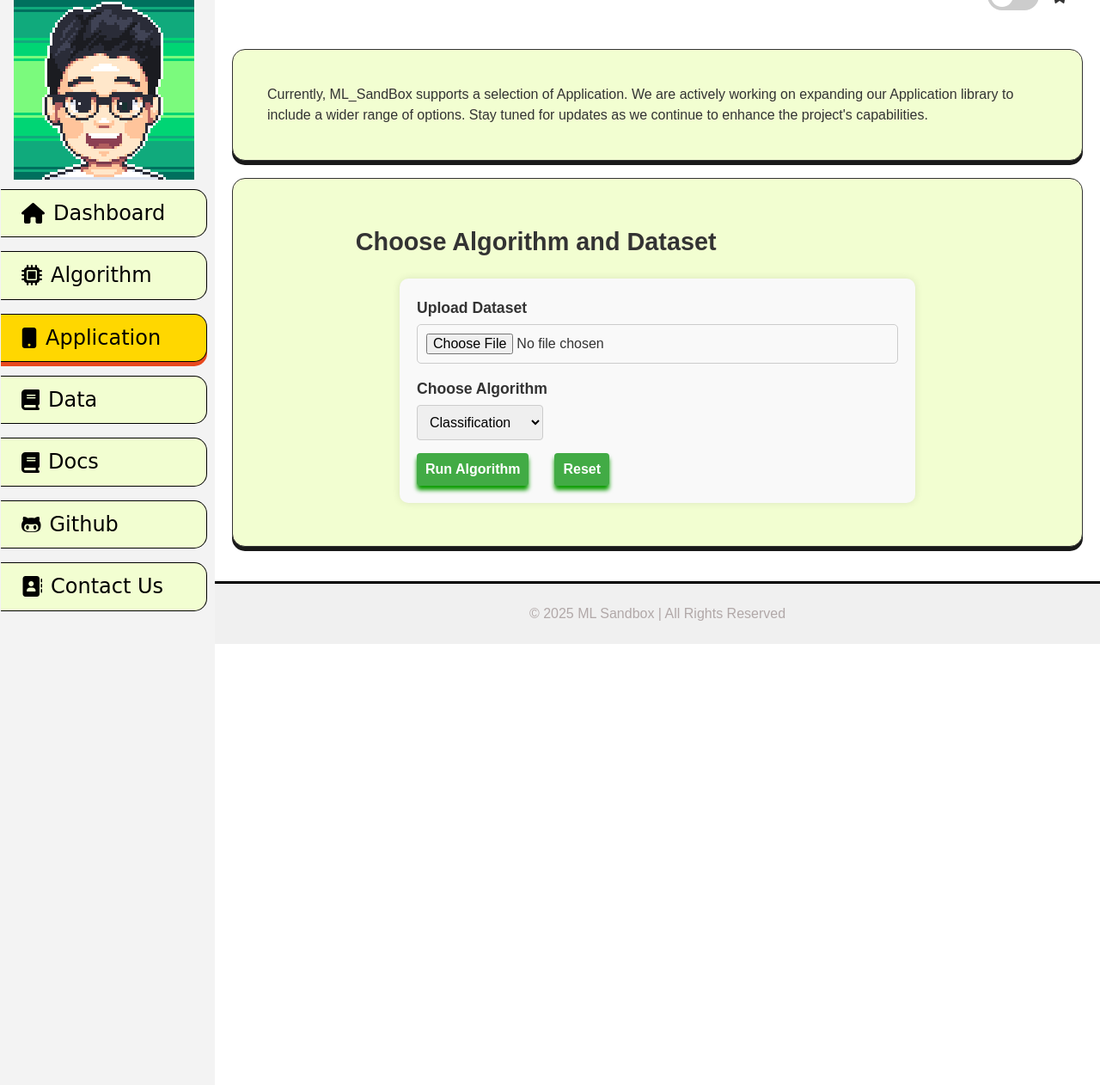
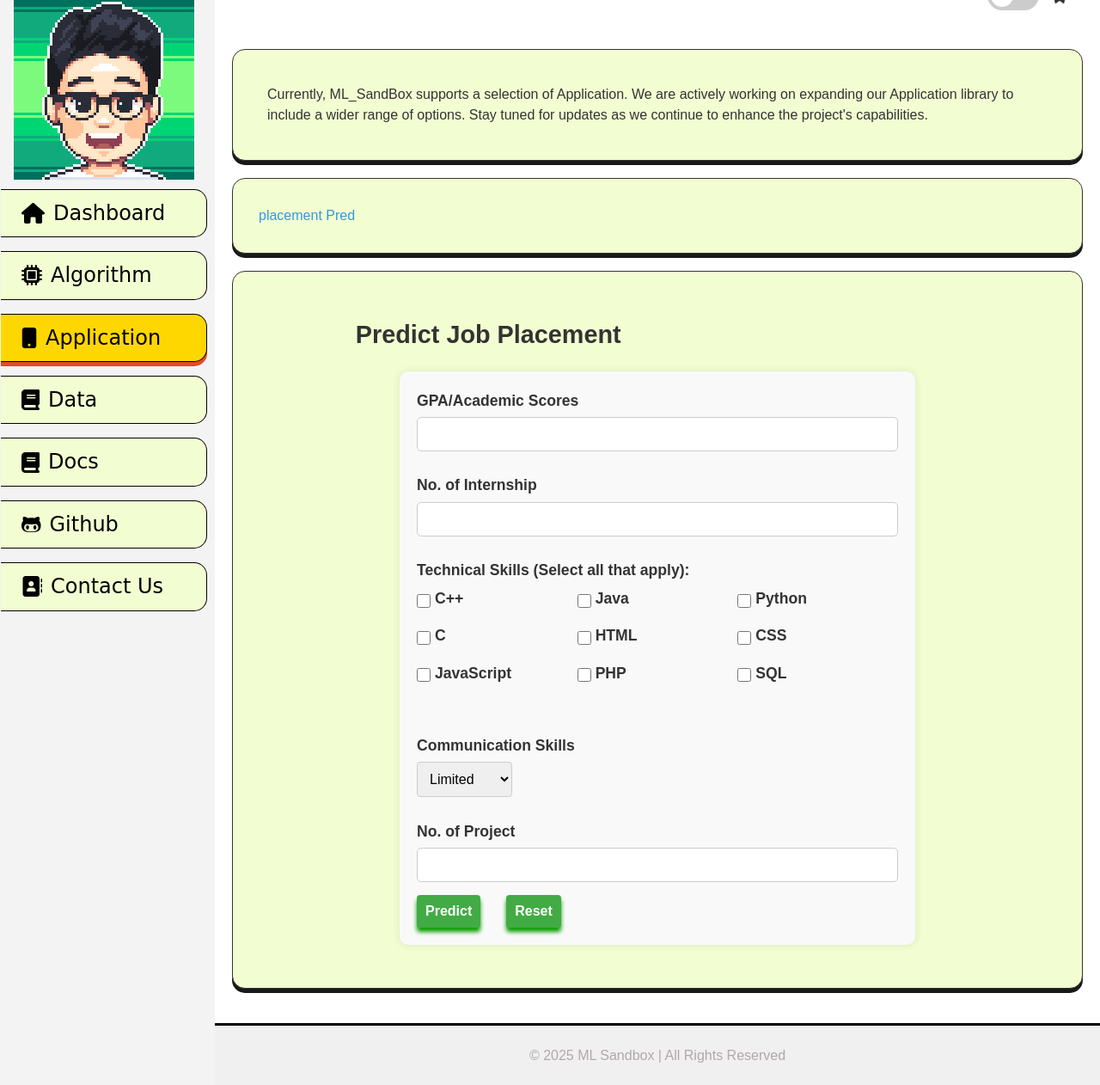
Before and after one commit to Hritikraj8804/ML-Sandbox, a Flask app: page /application in a window 1280 px wide. Shown: the part 52-1314 px from the top of the page at 86% size. Run offline with Flask 3, Linux system fonts and the light colour scheme.

Commit message:
resume frontend added

```diff
--- a/frontend/static/css/style.css
+++ b/frontend/static/css/style.css
@@ -375,6 +375,30 @@ button:hover {
 .form-group {
     margin-bottom: 15px;
 }
+
+/* Checkbox styles */
+.checkbox-container {
+    display: flex;
+    flex-wrap: wrap;
+    gap: 10px;
+}
+
+.checkbox-item {
+    display: flex;
+    align-items: center;
+    width: calc(33.33% - 10px); /* Three items per row with gap */
+}
+
+.checkbox-item input[type="checkbox"] {
+    width: 16px;
+    height: 16px;
+    margin-right: 5px;
+}
+
+.checkbox-item label {
+    margin: 0;
+}
+
 iframe {
     width: 100%;
     height: 600px;
--- a/frontend/templates/Application.html
+++ b/frontend/templates/Application.html
@@ -14,32 +14,98 @@
 
 {% block content %}
 <!-- Main Content -->
+ <main>
+    <nav>
+        <div class="nav nav-tabs" id="nav-tab" role="tablist">
+            <a class="nav-item nav-link active" id="nav-home-tab" data-toggle="tab" href="#resume" role="tab" aria-controls="nav-home" aria-selected="true">placement Pred</a>
+            <!-- <a class="nav-item nav-link" id="nav-profile-tab" data-toggle="tab" href="#nav-profile" role="tab" aria-controls="nav-profile" aria-selected="false">Results</a> -->
+        </div>
+    </nav>
+ </main>
 <main>
-    <div class="container">
-        <h2>Choose Algorithm and Dataset</h2>
+    <div class="container" id="resume">
+        <h2>Predict Job Placement</h2>
         <form id="algorithmForm" action="/process" method="POST" enctype="multipart/form-data" target="resultFrame" onsubmit="showResultFrame()">
-            <div class="form-group">
+            <!-- <div class="form-group">
                 <label for="dataset">Upload Dataset</label>
                 <input type="file" name="dataset" id="dataset" required>
-            </div>
+            </div> -->
 
-            <div class="form-group">
-                <label for="algorithm">Choose Algorithm</label>
+            <!-- <div class="form-group">
+                <label for="algorithm">Predict Job Placement</label>
                 <select name="algorithm" id="algorithm" required>
                     <option value="classification">Classification</option>
                     <option value="find_s">Find S</option>
                     <option value="candidate_key">Candidate Key</option>
                 </select>
+            </div> -->
+
+            <div class="form-group">
+                <label for="gpa">GPA/Academic Scores</label>
+                <input type="number" name="gpa" id="gpa" min="0" max="10" step="0.1" required><br><br>
+                <label for="internship">No. of Internship</label>
+                <input type="number" name="internship" id="internship" required><br><br>
+                <label>Technical Skills (Select all that apply):</label>
+
+                <div class="checkbox-container">
+                    <div class="checkbox-item">
+                        <input type="checkbox" name="technical[]" id="c++" value="c++">
+                        <label for="c++">C++</label>
+                    </div>
+                    <div class="checkbox-item">
+                        <input type="checkbox" name="technical[]" id="java" value="java">
+                        <label for="java">Java</label>
+                    </div>
+                    <div class="checkbox-item">
+                        <input type="checkbox" name="technical[]" id="python" value="python">
+                        <label for="python">Python</label>
+                    </div>
+                    <div class="checkbox-item">
+                        <input type="checkbox" name="technical[]" id="c" value="c">
+                        <label for="c">C</label>
+                    </div>
+                    <div class="checkbox-item">
+                        <input type="checkbox" name="technical[]" id="html" value="html">
+                        <label for="html">HTML</label>
+                    </div>
+                    <div class="checkbox-item">
+                        <input type="checkbox" name="technical[]" id="css" value="css">
+                        <label for="css">CSS</label>
+                    </div>
+                    <div class="checkbox-item">
+                        <input type="checkbox" name="technical[]" id="javascript" value="javascript">
+                        <label for="javascript">JavaScript</label>
+                    </div>
+                    <div class="checkbox-item">
+                        <input type="checkbox" name="technical[]" id="php" value="php">
+                        <label for="php">PHP</label>
+                    </div>
+                    <div class="checkbox-item">
+                        <input type="checkbox" name="technical[]" id="sql" value="sql">
+                        <label for="sql">SQL</label>
+                    </div>
+                </div>
+                <br><br>
+                <label for="communication">Communication Skills</label>
+                <select name="communication" id="communication" required>
+                    <option value="0">Limited</option>
+                    <option value="1">Adequate</option>
+                    <option value="2">Strong</option>
+                </select>
+                <br><br>
+                <label for="project">No. of Project</label>
+                <input type="number" name="project" id="project" required>
+
             </div>
 
             <div class="btn">
-                <div><button type="submit">Run Algorithm</button></div>
+                <div><button type="submit">Predict</button></div>
                 <div class="rst"><button type="reset"><a href="/algorithm" onclick="resetPage(); return false;">Reset</a></button></div>
             </div>
 
 
         </form>
-        <iframe src='results.html' id="resultFrame" name="resultFrame" onload="adjustIframeHeight()"></iframe>
+        <!-- <iframe src='results.html' id="resultFrame" name="resultFrame" onload="adjustIframeHeight()"></iframe> -->
 
     </div>
 </main>
```
